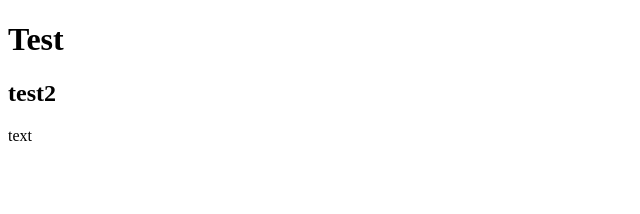
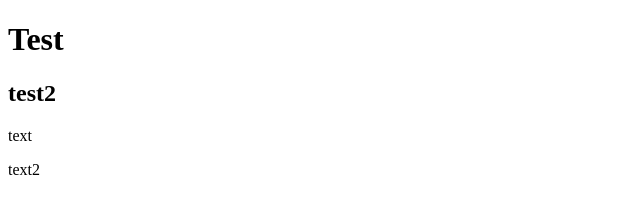
Before and after one commit to SergeyV1987/test, a plain HTML site: page index.html in a window 1280 px wide. Shown: the full height of the page, 0-640 px from the left. Drawn offline with Linux system fonts and the light colour scheme.

Commit message:
change name2

```diff
--- a/index.html
+++ b/index.html
@@ -8,5 +8,6 @@
   <h1>Test</h1>
     <h2> test2</h2>
 <p>text</p>
+<p>text2</p>
 </body>
 </html>
```
